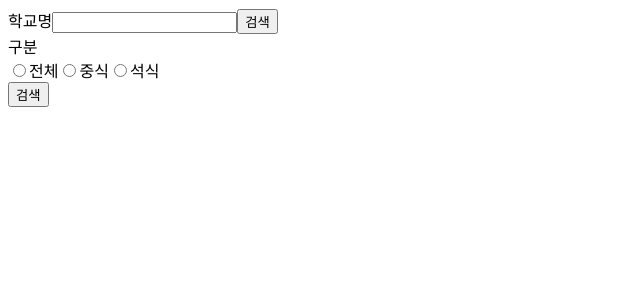
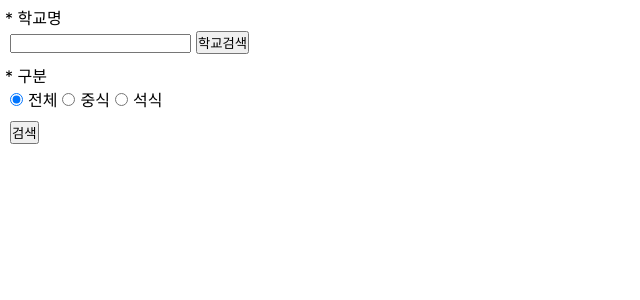
Before and after one commit to HyebinPark96/school-meal-program, a Next.js app: page /schoolMeal/selectForm in a window 1280 px wide. Shown: the top 300 px of the page, without its empty margins (0-640 px from the left). Built offline with nearby package versions, Linux system fonts and the light colour scheme.

Commit message:
급식 조회 기능 추가, 구분 필터 기능 추가

```diff
--- /dev/null
+++ b/src/app/globals.css
@@ -0,0 +1,16 @@
+* {
+    margin: 0px;
+    padding: 0px;
+}
+
+.mr-5 {
+    margin: 5px;
+}
+
+.mr-rg-5 {
+    margin: 5px;
+}
+
+.mr-10 {
+    margin: 10px;
+}
--- a/src/app/layout.js
+++ b/src/app/layout.js
@@ -1,4 +1,5 @@
 import { Inter } from "next/font/google";
+import globals from './globals.css'
 
 const inter = Inter({ subsets: ["latin"] });
 
--- a/src/app/component/modal/scSearchModal.js
+++ b/src/app/schoolMeal/selectForm/component/modal/scSearchModal.js
@@ -20,7 +20,7 @@ export default function ScSearchModal(props) {
 
         fetch(
             "https://open.neis.go.kr/hub/schoolInfo?Key=" +
-                process.env.NEXT_PUBLIC_SCHOOLINFO_API_KEY +
+                process.env.NEXT_PUBLIC_SCINFO_API_KEY +
                 "&SCHUL_NM=" +
                 searchSchulNm +
                 "&Type=json",
@@ -57,6 +57,7 @@ export default function ScSearchModal(props) {
                                         onClick={() => {
                                             props.setScData({
                                                 ...props.scData,
+
                                                 // 시도교육청코드
                                                 atptOfcdcScCode:
                                                     elmt.ATPT_OFCDC_SC_CODE,
--- /dev/null
+++ b/src/app/schoolMeal/selectForm/component/searchBar.js
@@ -0,0 +1,5 @@
+export default function SearchBar() {
+    return(
+        <h1>SearchBar</h1>
+    )
+}
--- a/src/app/schoolMeal/selectForm/page.js
+++ b/src/app/schoolMeal/selectForm/page.js
@@ -1,20 +1,27 @@
 "use client";
 
-import ScSearchModal from "@/app/component/modal/scSearchModal";
+import ScSearchModal from "@/app/schoolMeal/selectForm/component/modal/scSearchModal";
 import { useEffect, useState } from "react";
 
 export default function Form() {
+    // 검색 조건
+    const [filter, setFilter] = useState({});
+
     // 학교정보
-    const [scData, setScData] = useState([
+    const [scData, setScData] = useState(
         // 시도교육청코드
-        { atptOfcdcScCode: "B10" },
+        {
+            atptOfcdcScCode: "B10",
             // 시도교육청명
-        { atptOfcdcScNm: "서울광역시교육청" },
+            atptOfcdcScNm: "서울광역시교육청",
             // 행정표준코드
-        { sdSchulCode: 0 },
+            sdSchulCode: 0,
             // 학교명
-        { schulNm: "" },
-    ]);
+            schulNm: "",
+            // 식사 구분 코드
+            mmealScCode: "0",
+        }
+    );
 
     // 급식정보
     const [mealData, setMealData] = useState({});
@@ -25,32 +32,104 @@ export default function Form() {
     // 학교 조회 모달 open 여부
     const [open, setOpen] = useState(false);
 
+    // 급식 조회
+    const getScMeal = () => {
+        console.log(scData);
+        const options = {
+            method: "GET",
+        };
+
+        let url =
+            "https://open.neis.go.kr/hub/mealServiceDietInfo?Key=" +
+            process.env.NEXT_PUBLIC_SCMEAL_API_KEY +
+            "&Type=json&ATPT_OFCDC_SC_CODE=" +
+            scData.atptOfcdcScCode +
+            "&SD_SCHUL_CODE=" +
+            scData.sdSchulCode;
+
+        if(scData.mmealScCode != 0) {
+            url += "&MMEAL_SC_CODE=" + scData.mmealScCode;
+        }
+
+        fetch(
+            url,
+            options
+        )
+            .then((resp) => resp.json())
+            .then((result) => {
+                console.log(result);
+            });
+    };
+
     return (
         // 급식 검색 양식
         <div>
             {/* 학교명 */}
+            <div className="mr-5">
+                <label>* 학교명</label>
                 <div>
-                <label>학교명</label>
-                <input type="text" value={scData.schulNm || ""} readOnly />
+                    <input
+                        type="text"
+                        className="mr-rg-5"
+                        value={scData.schulNm || ""}
+                        readOnly
+                    />
                     <input
                         type="button"
-                    value="검색"
+                        value="학교검색"
                         onClick={() => setOpen(true)}
                     />
                 </div>
+            </div>
             {/* 구분 */}
+            <div className="mr-5">
+                <label>* 구분</label>
                 <div>
-                <label>구분</label>
-                <div>
-                    <input type="radio" />
+                    <input
+                        type="radio"
+                        className="mr-rg-5"
+                        value="0"
+                        onChange={(e) =>
+                            setScData({
+                                ...scData,
+                                mmealScCode: e.target.value,
+                            })
+                        }
+                        checked={scData.mmealScCode === "0"}
+                    />
                     전체
-                    <input type="radio" />
+                    <input
+                        type="radio"
+                        className="mr-rg-5"
+                        value="2"
+                        onChange={(e) =>
+                            setScData({
+                                ...scData,
+                                mmealScCode: e.target.value,
+                            })
+                        }
+                        checked={scData.mmealScCode === "2"}
+                    />
                     중식
-                    <input type="radio" />
+                    <input
+                        type="radio"
+                        className="mr-rg-5"
+                        value="3"
+                        onChange={(e) =>
+                            setScData({
+                                ...scData,
+                                mmealScCode: e.target.value,
+                            })
+                        }
+                        checked={scData.mmealScCode === "3"}
+                    />
                     석식
                 </div>
             </div>
-            <input type="button" value="검색" />
+
+            <div className="mr-10">
+                <input type="button" value="검색" onClick={getScMeal} />
+            </div>
 
             {open && (
                 <ScSearchModal
```
Lines whose indentation alone changed are shown as unchanged.
